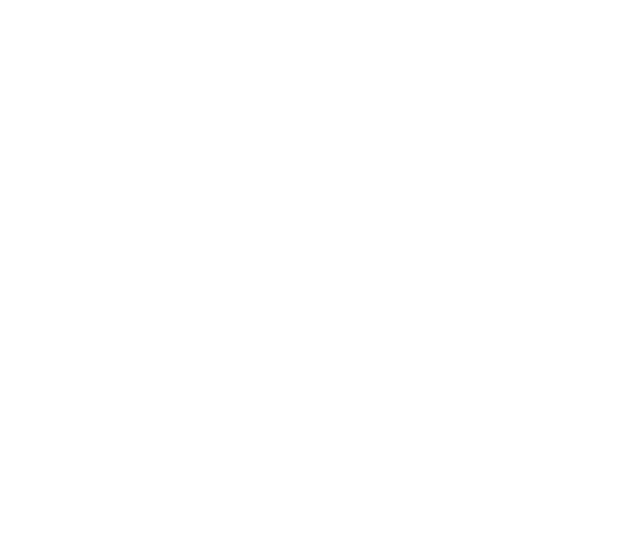
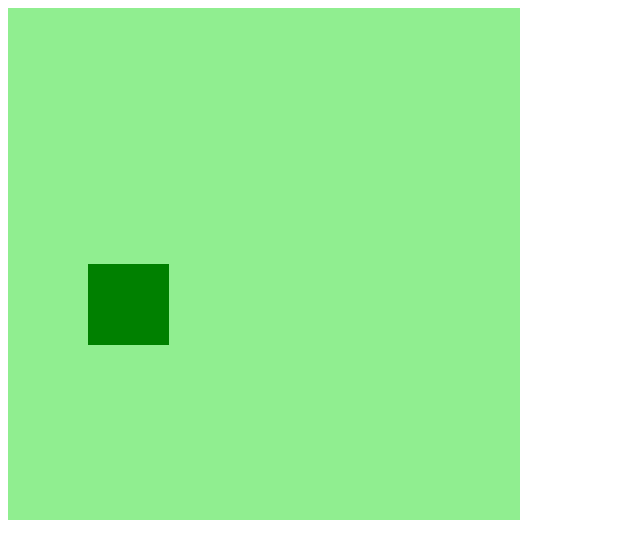
Before and after one commit to eduardothales/projeto-cobrinha, a plain HTML site: page index.html in a window 1280 px wide. Shown: the whole page, without its empty margins (0-640 px from the left). Drawn offline with Linux system fonts and the light colour scheme.

Commit message:
definindo os movimentos

```diff
--- a/index.html
+++ b/index.html
@@ -3,6 +3,9 @@
 <head>
     <meta charset="UTF-8">
     <meta name="viewport" content="width=device-width, initial-scale=1.0">
+    <meta http-equiv="X-UA-Compatible" content="ie=edge">
+    <link rel="stylesheet" href="style.css">
+    <script defer src="script.js"></script>
     <title>Snake Gamne</title>
 </head>
 <body>
--- a/script.js
+++ b/script.js
@@ -0,0 +1,47 @@
+let canvas = document.getElementById("snake");
+let context = canvas.getContext("2d");
+let box = 32;
+let snake = [];
+
+snake[0] = {
+    x: 8 * box,
+    y: 8 * box
+}
+
+let direction = "right";
+
+function criarBG(){
+    context.fillStyle = "lightgreen";
+    context.fillRect(0, 0, 16 * box, 16 * box);
+}
+
+function criarCobrinha(){
+    for(i=0; i<snake.length; i++){
+        context.fillStyle = "green";
+        context.fillRect(snake[i].x, snake[i].y, box, box)
+    }
+
+}
+
+function iniciarJogo(){
+    criarBG();
+    criarCobrinha();
+
+    let snakeX = snake[0].x;
+    let snakeY = snake[0].y;
+
+    if(direction == "right") snakeX = box ++;
+    if(direction == "left") snakeX = box --;
+    if(direction == "up") snakeY = box--;
+    if(direction == "down") snakeY = box++;
+
+    snake.pop();
+
+    let newHead = {
+        x: snakeX,
+        y: snakeY
+    }
+    snake.unshift(newHead);
+}
+
+let jogo = setInterval(iniciarJogo, 100);
```
